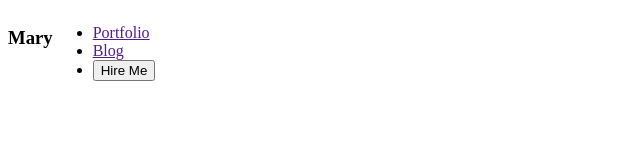
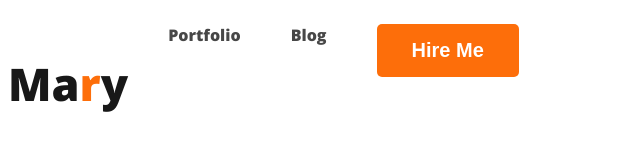
Before and after one commit to arnabil07/web-developer-portfolio, a plain HTML site: page index.html in a window 1280 px wide. Shown: the whole page, without its empty margins (0-640 px from the left). Drawn offline with nearby package versions, Linux system fonts and the light colour scheme.

Commit message:
nav added

```diff
--- a/Styles/portfolio.css
+++ b/Styles/portfolio.css
@@ -1,6 +1,9 @@
 /* common shared styles */
 body{
 
+  font-family: "Open Sans", serif;
+  font-optical-sizing: auto;
+  font-weight: 800;
 }
 
 
@@ -8,3 +11,30 @@ body{
 nav {
     display: flex;
 }
+.text-primary {
+    color: #FD6E0A;
+}
+.nav-title{
+    color: #181818;
+    font-size: 45px;
+}
+nav > ul {
+    display: flex;
+}
+nav li {
+    list-style: none;
+    margin-right: 50px;
+}
+nav a {
+    text-decoration: none;
+    color: #474747;
+}
+.primary-btn {
+    font-size: 20px;
+    font-weight: bold;
+    background-color: #FD6E0A;
+    color: white;
+    padding: 15px 35px;
+    border-radius: 5px;
+    border: none;
+}
--- a/index.html
+++ b/index.html
@@ -16,12 +16,12 @@
 
     <header>
         <nav>
-            <h3>Ma<span>r</span>y</h3>
+            <h3 class="nav-title">Ma<span class="text-primary" >r</span>y</h3>
 
             <ul>
                 <li> <a href="">Portfolio</a></li>
                 <li><a href="">Blog</a></li>
-                <li><button>Hire Me</button></li>
+                <li><button class="primary-btn">Hire Me</button></li>
             </ul>
         </nav>
     </header>
```
